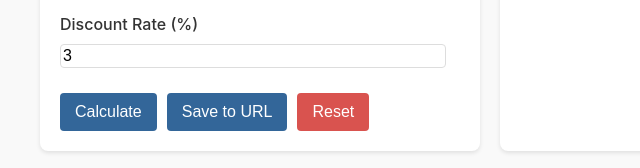
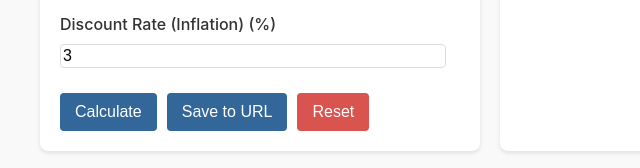
Before and after one commit to garyo/housing-cost-calculator, a website: page index.html in a window 1280 px wide. Shown: the part 1248-1416 px from the top of the page, 0-640 px from the left. Drawn offline with nearby package versions, Linux system fonts and the light colour scheme.

Commit message:
Add "(Inflation)" to discount rate for user clarity
Signed-off-by: Gary Oberbrunner <garyo@darkstarsystems.com>

```diff
--- a/index.html
+++ b/index.html
@@ -110,7 +110,7 @@
           <input type="number" id="realtor-fee" value="5" min="0" max="100" step="0.1">
         </div>
         <div class="form-group">
-          <label for="discount-rate">Discount Rate (%)</label>
+          <label for="discount-rate">Discount Rate (Inflation) (%)</label>
           <input type="number" id="discount-rate" value="3" min="0" max="20" step="0.1">
         </div>
 
```
